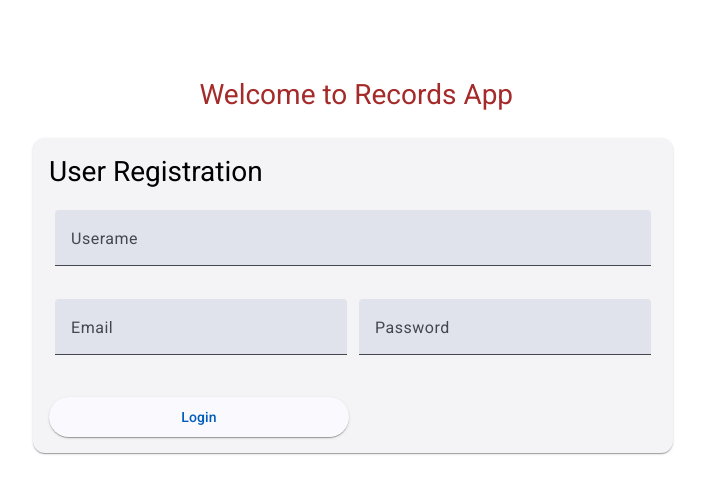
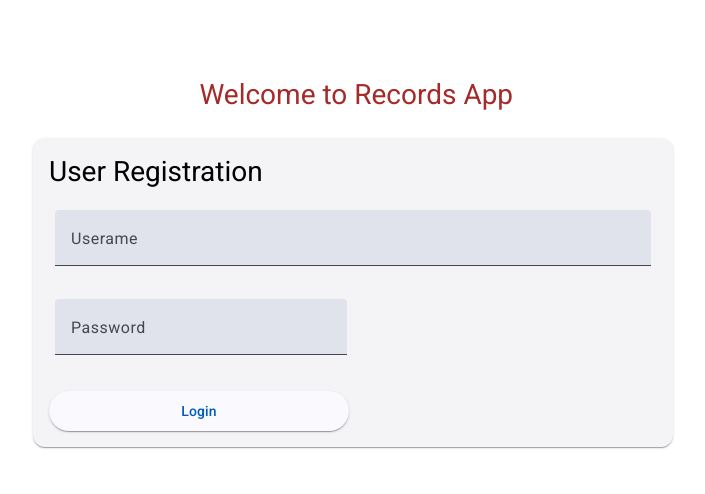
Before and after one commit to PK-170/AngularRecordsApp, an Angular app in the folder frontend/: page /login in a window 1280 px wide. Shown: the top 494 px of the page, without its empty margins (287-992 px from the left). Built offline with nearby package versions, Linux system fonts and the light colour scheme.

Commit message:
login working

```diff
--- a/frontend/src/app/component/login/login.component.html
+++ b/frontend/src/app/component/login/login.component.html
@@ -11,11 +11,6 @@
           <input formControlName="userName" matInput />
         </mat-form-field>
 
-
-        <mat-form-field class="mat-50">
-          <mat-label>Email</mat-label>
-          <input formControlName="email" matInput />
-        </mat-form-field>
         <mat-form-field class="mat-50">
           <mat-label>Password</mat-label>
           <input formControlName="password" matInput />
```
